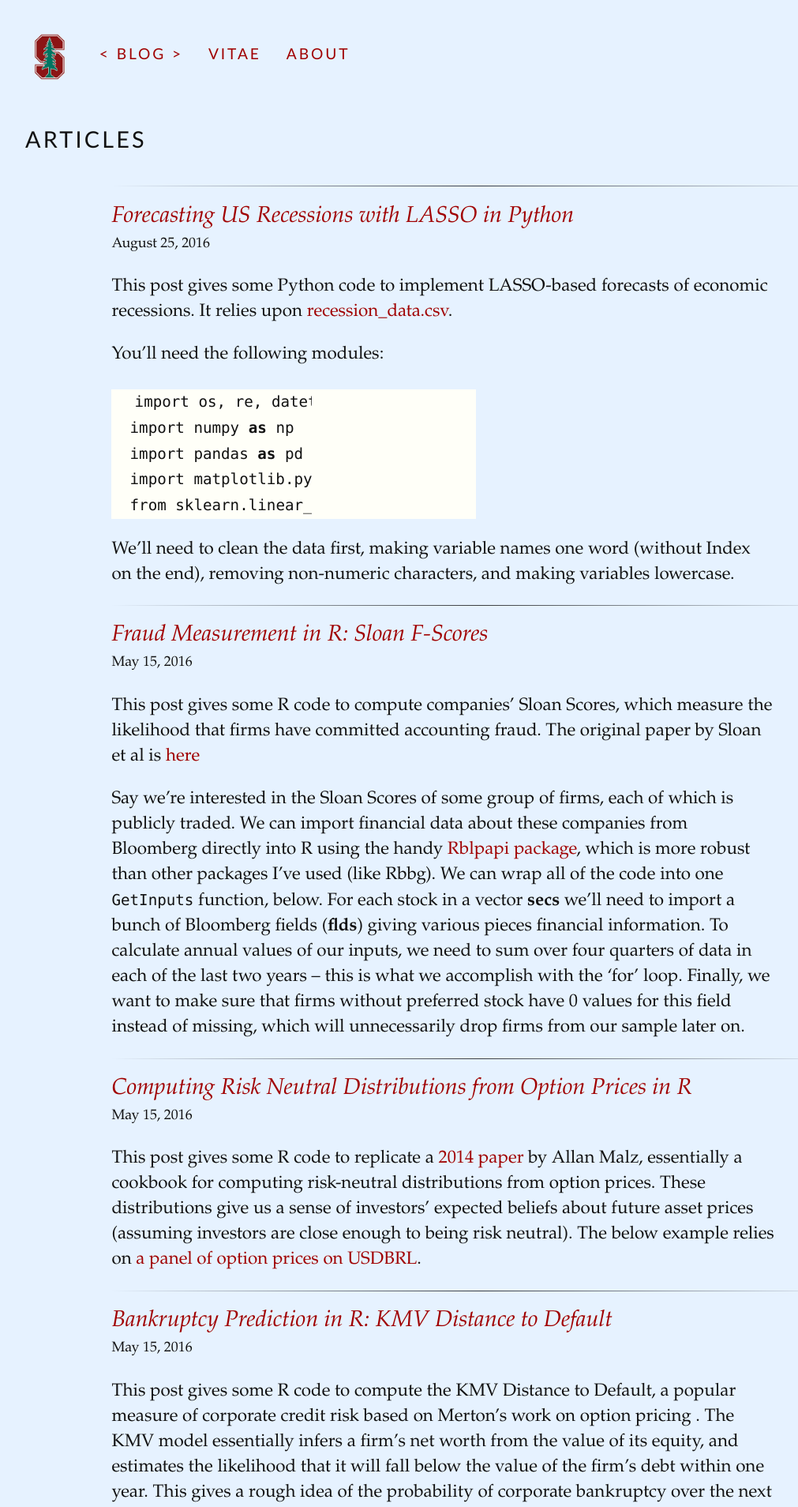
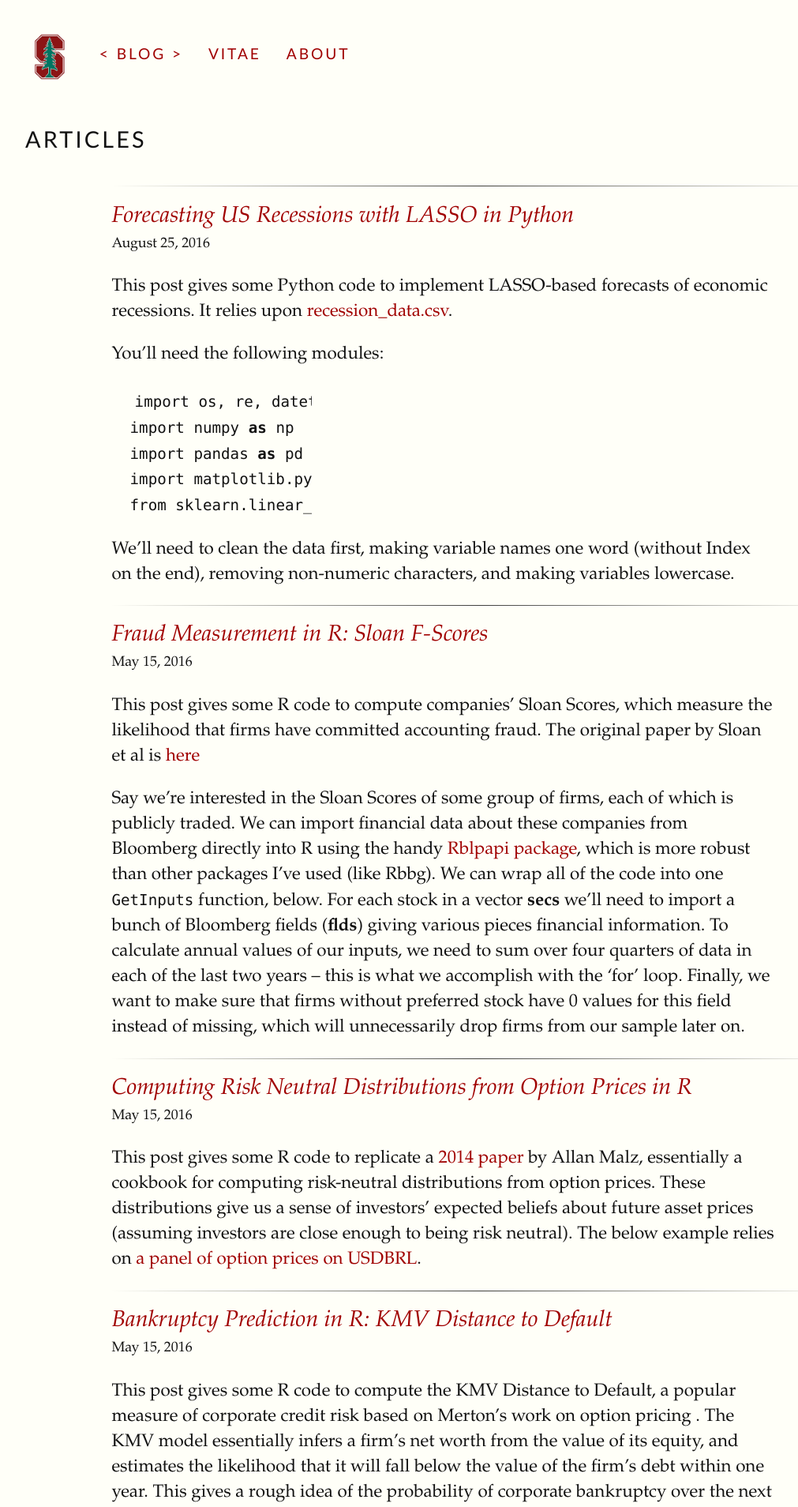
Before and after one commit to jweinreb-zz/jweinreb.github.io, a Jekyll site: the page built from index.html, in a window 1280 px wide. Shown: the top 1908 px of the page at 79% size, without its empty margins (32-1043 px from the left). Built offline with Jekyll 4.4.1, drawn with Linux system fonts in a browser that asks for light colours.

Commit message:
updated bg color

```diff
--- a/_sass/_settings.scss
+++ b/_sass/_settings.scss
@@ -8,7 +8,7 @@ $sans-font:   "Gill Sans", "Gill Sans MT", "Lato", Calibri, sans-serif;
 $code-font: Consolas, "Liberation Mono", Menlo, Courier, monospace;
 $url-font: "Lucida Console", "Lucida Sans Typewriter", Monaco, "Bitstream Vera Sans Mono", monospace;
 $text-color: #111;
-$bg-color: #e6f2ff;
+$bg-color: #fffff8;
 $contrast-color: #a00000;
 $border-color: #333333;
 $link-style: color; // choices are 'color' or 'underline'. Default is color using $contrast-color set above
```
